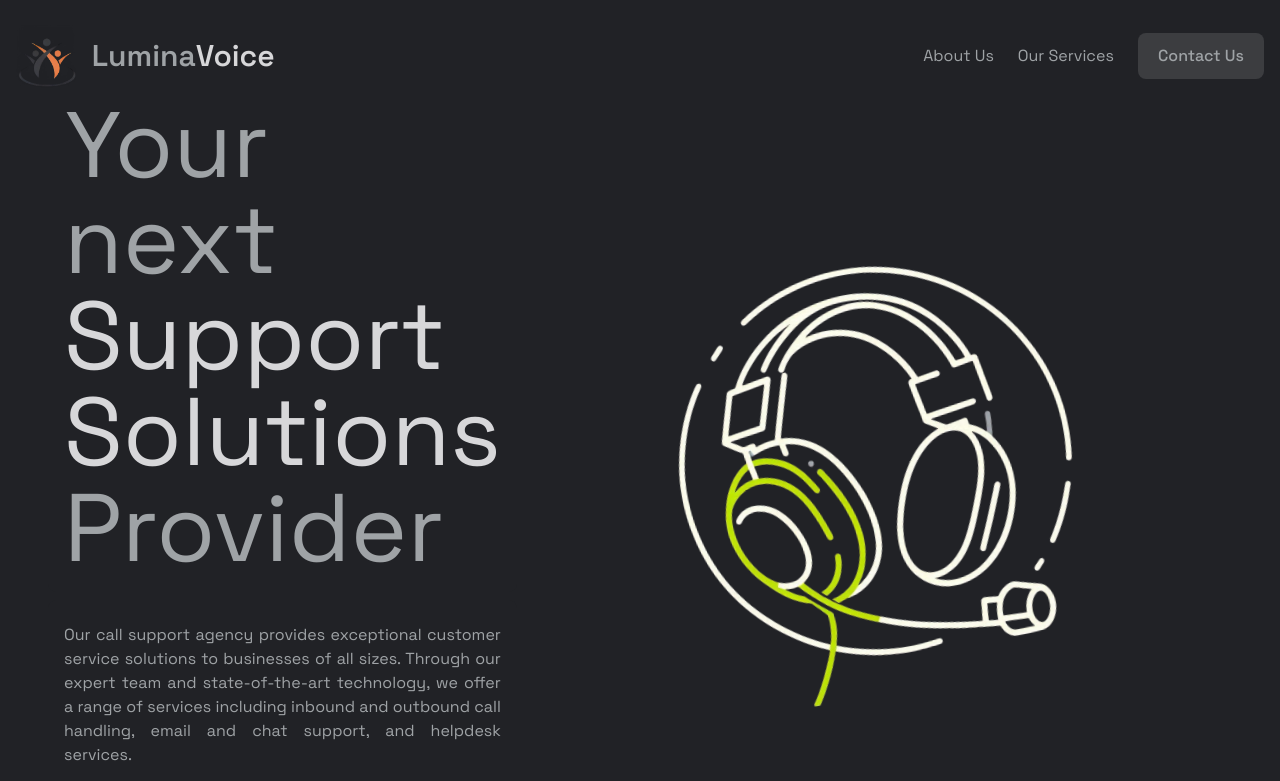
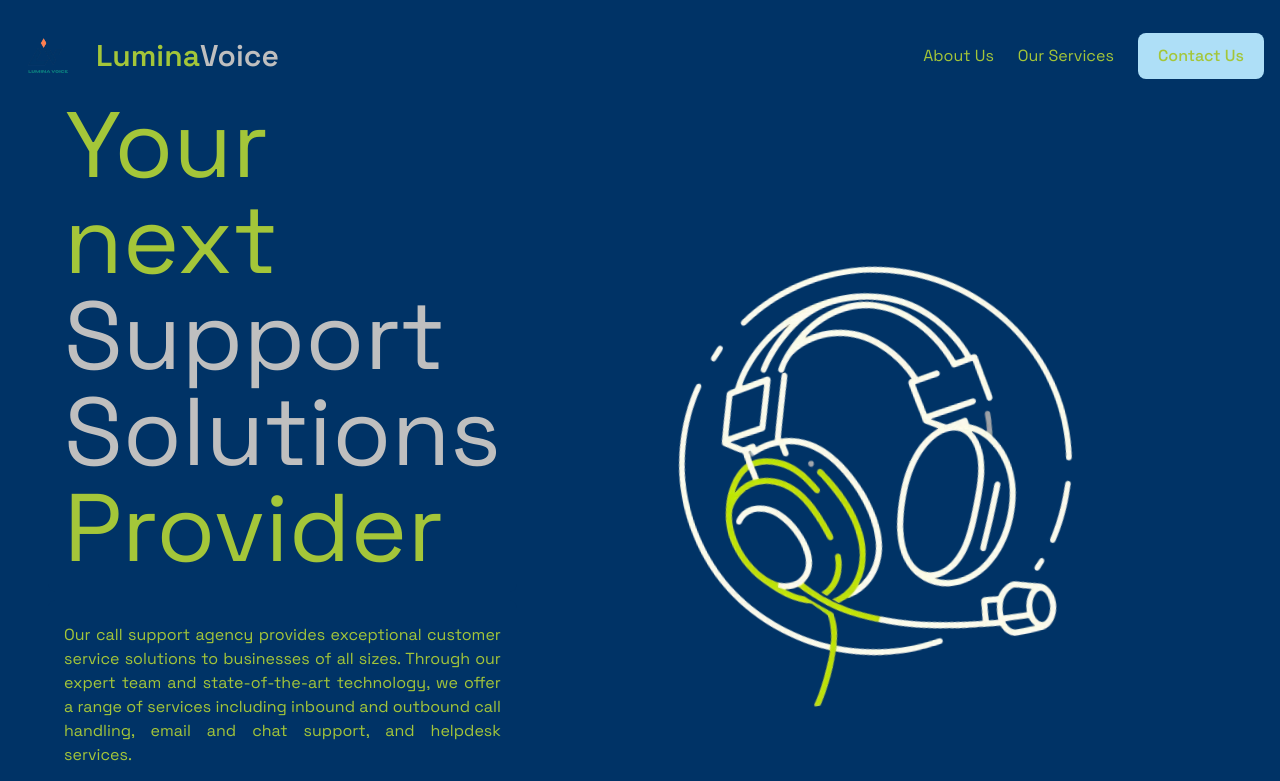
Before and after one commit to ajdjyt/lumina-site, a SvelteKit app: page / in a window 1280 px wide. Shown: the top 781 px of the page. Built offline with nearby package versions, Linux system fonts and the light colour scheme.

Commit message:
bad color scheme

```diff
--- a/src/app.css
+++ b/src/app.css
@@ -31,12 +31,18 @@
 	--ocean-acc2: #778da9;
 	--ocean-acc3: #e0e1dd;
 
-	/* Dark theme*/
-	--prim1: #212226;
+	/* Good Dark theme*/
+	/* --prim1: #212226;
 	--prim2: #3c3d40;
 	--acc1: #d7d7d9;
 	--acc2: #666a73;
-	--acc3: #9fa3a6;
+	--acc3: #9fa3a6; */
+
+	--prim1: #003366;
+	--prim2: #aedff7;
+	--acc1: #bfbfbf;
+	--acc2: #008080;
+	--acc3: #a4c639;
 
 	/*
 	p1 #f7f7f2;
```
Also changed, not shown: static/assets/logo.png, static/favicon.png.
